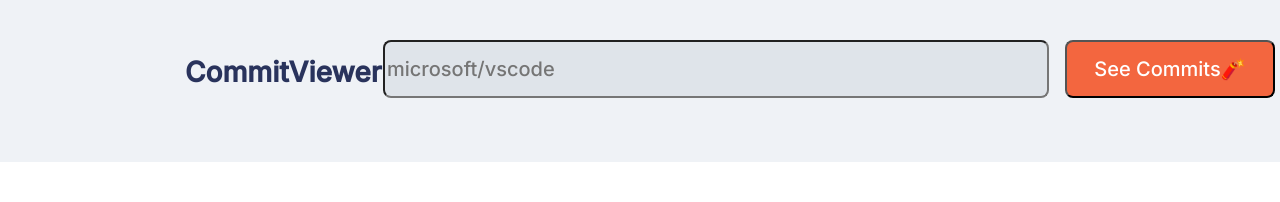
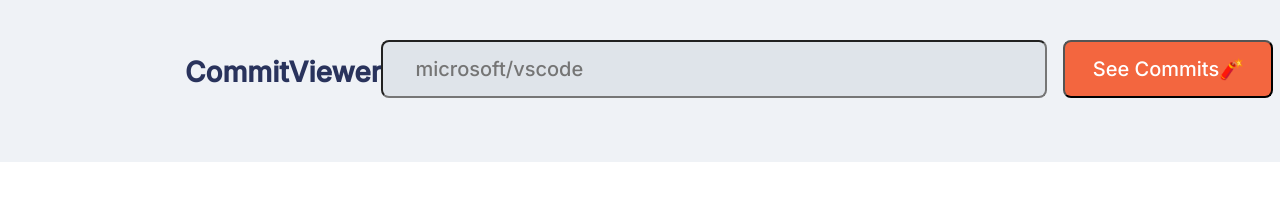
Before and after one commit to Layconnn/Commit-Viewer-App, a React (Vite) app: page / in a window 1280 px wide. Both pictures are taken after a click on the button "microsoft/vscode". Shown: the top 202 px of the page. Built offline with nearby package versions, Linux system fonts and the light colour scheme; no server answers.

Commit message:
adjusting view

```diff
--- a/src/styles/components/Header/home-header.scss
+++ b/src/styles/components/Header/home-header.scss
@@ -6,6 +6,7 @@
 .layout{
     display: flex;
     margin-top: 60px;
+    padding-right: 40px;
 }
 
 .info{
--- a/src/styles/pages/view-commits-page.scss
+++ b/src/styles/pages/view-commits-page.scss
@@ -5,7 +5,7 @@
 .commit-head{
     display: flex;
     background-color: #EFF2F6;
-    padding: 40px 0 40px 40px;
+    padding: 40px 40px 40px 40px;
 }
 h2{
     margin-top: 15px;
@@ -22,6 +22,7 @@
 }
 .head-input{
     padding-right: 50px;
+    padding-left: 32px;
     font-family: Inter, sans-serif;
     width: 666px;
     color: $myColor;
```
